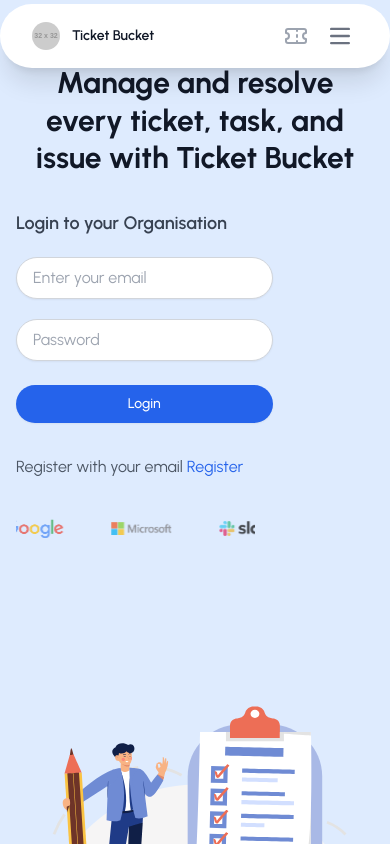
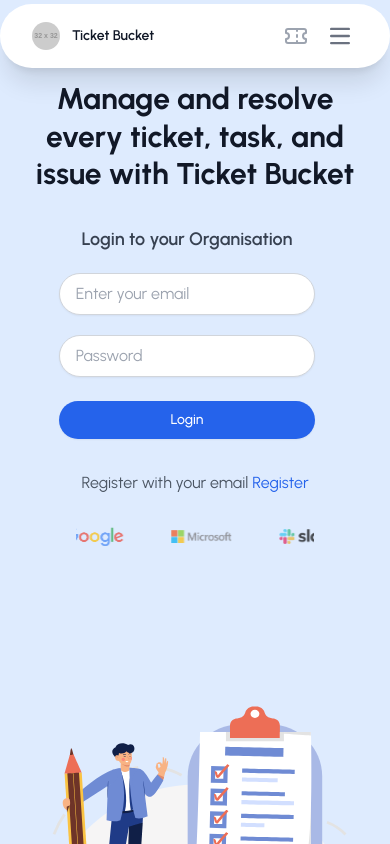
Before and after one commit to diptachoudhury/project-management, a Next.js app in the folder frontend/project-management/: page / in a window 390 px wide. Shown: the top 844 px of the page. Built offline with nearby package versions, Linux system fonts and the light colour scheme; no server answers.

Commit message:
Responsive

```diff
--- a/frontend/project-management/src/app/(dashboard)/layout.tsx
+++ b/frontend/project-management/src/app/(dashboard)/layout.tsx
@@ -67,9 +67,10 @@ if (isAuthenticated === null) {
 
 
   return (
-    <div className="flex h-screen overflow-hidden">
+    <div className="flex h-screen overflow-hidden bg-gray-50">
+
      <Sidebar />
-      <div className="flex-1 overflow-y-auto ">
+      <div className="flex-1 overflow-y-auto pl-20">
         {children}
       </div>
     </div>
--- a/frontend/project-management/src/app/(dashboard)/tickets/[domain]/page.tsx
+++ b/frontend/project-management/src/app/(dashboard)/tickets/[domain]/page.tsx
@@ -150,7 +150,7 @@ export default function OrgTickets({
                 Track progress, add tickets, and prioritize work efficiently.
               </p>
             </div>
-            <div className="pt-12 pb-12"> <span className="text-gray-700  text-sm font-extrabold p-4 bg-gray-200 rounded-2xl">{decodeURIComponent(domain).replace(/\s+/g, '-')}</span></div>
+            <div className="pt-12 pb-12"> <div className="text-gray-700  text-xs font-extrabold p-4 bg-gray-200 rounded-2xl">{decodeURIComponent(domain).replace(/\s+/g, '-')}</div></div>
           </div>
 
         <div className="grid grid-cols-1 md:grid-cols-3 gap-6">
--- a/frontend/project-management/src/app/globals.css
+++ b/frontend/project-management/src/app/globals.css
@@ -8,12 +8,12 @@
   --foreground: #171717;
 }
 
-/* @media (prefers-color-scheme: dark) {
+@media (prefers-color-scheme: dark) {
   :root {
     --background: #0a0a0a;
     --foreground: #ededed;
   }
-} */
+}
 
 html,
 body {
@@ -39,3 +39,7 @@ a {
   color: inherit;
   text-decoration: none;
 }
+
+html {
+  color-scheme: light;
+}
--- a/frontend/project-management/src/components/Login.tsx
+++ b/frontend/project-management/src/components/Login.tsx
@@ -48,10 +48,10 @@ const LoginForm: React.FC = () => {
   const handleSubmit = async (e: React.FormEvent) => {
     e.preventDefault();
 
-    // Mark all fields as touched on submit
+
     setTouched({ email: true, password: true });
 
-    // Validate all fields
+
     const isEmailValid = validateField('email', email);
     const isPasswordValid = validateField('password', password);
 
@@ -78,7 +78,7 @@ const LoginForm: React.FC = () => {
   };
 
   return (
-    <div className="flex flex-col items-start justify-start max-h-screen p-4 pl-0">
+    <div className="flex flex-col items-center lg:items-start justify-start max-h-screen p-4 pl-0">
       <h2 className="text-lg font-semibold text-gray-700 text-center mb-4">
         Login to your Organisation
       </h2>
@@ -98,10 +98,10 @@ const LoginForm: React.FC = () => {
             placeholder="Enter your email"
             className={`mt-1 block w-full px-4 py-2 border ${
               errors.email ? 'border-red-500' : 'border-gray-300'
-            } rounded-3xl shadow-sm focus:ring-blue-500 focus:border-blue-500 sm:text-sm transition duration-150`}
+            } rounded-3xl shadow-sm focus:border-blue-500 sm:text-sm transition duration-150`}
           />
           {errors.email && touched.email && (
-            <p className="mt-1 text-sm text-red-600">{errors.email}</p>
+            <p className="ml-6 md:ml:0 mt-1  text-sm text-red-600">{errors.email}</p>
           )}
         </div>
 
@@ -122,7 +122,7 @@ const LoginForm: React.FC = () => {
             } rounded-3xl shadow-sm focus:ring-blue-500 focus:border-blue-500 sm:text-sm transition duration-150 ease-in-out`}
           />
           {errors.password && touched.password && (
-            <p className="mt-1 text-sm text-red-600">{errors.password}</p>
+            <p className="ml-6 md:ml:0 mt-1 text-sm text-red-600">{errors.password}</p>
           )}
         </div>
 
--- a/frontend/project-management/src/components/Registration.tsx
+++ b/frontend/project-management/src/components/Registration.tsx
@@ -107,7 +107,7 @@ const RegistrationForm: React.FC = () => {
   };
 
   return (
-    <div className="flex flex-col items-start justify-start max-h-screen p-4 pl-0">
+    <div className="flex flex-col items-center lg:items-start justify-start max-h-screen p-4 pl-0">
       <h2 className="text-lg font-semibold text-gray-700 text-center mb-4">
         Register with your email
       </h2>
@@ -127,7 +127,7 @@ const RegistrationForm: React.FC = () => {
             } rounded-3xl shadow-sm focus:ring-blue-500 focus:border-blue-500 sm:text-sm transition duration-150`}
           />
           {errors.name && touched.name && (
-            <p className="mt-1 text-sm text-red-600">{errors.name}</p>
+            <p className="mt-1 ml-6 md:ml:0 text-sm text-red-600">{errors.name}</p>
           )}
         </div>
 
@@ -145,7 +145,7 @@ const RegistrationForm: React.FC = () => {
             } rounded-3xl shadow-sm focus:ring-blue-500 focus:border-blue-500 sm:text-sm transition duration-150`}
           />
           {errors.email && touched.email && (
-            <p className="mt-1 text-sm text-red-600">{errors.email}</p>
+            <p className="mt-1 ml-6 md:ml:0 text-sm text-red-600">{errors.email}</p>
           )}
         </div>
 
--- a/frontend/project-management/src/components/marketing/Footer.tsx
+++ b/frontend/project-management/src/components/marketing/Footer.tsx
@@ -2,7 +2,7 @@ import Link from 'next/link';
 
 export default function Footer() {
   return (
-    <footer className="bg-slate-100">
+    <footer className="bg-slate-100 text-gray-600">
       <div className="mx-auto w-full max-w-screen-lg p-4 py-6 lg:py-8">
         <div className="md:flex md:justify-between">
           <div className="mb-6 md:mb-0">
--- a/frontend/project-management/src/components/marketing/Hero.tsx
+++ b/frontend/project-management/src/components/marketing/Hero.tsx
@@ -17,7 +17,7 @@ export default function HeroSection({ children }: { children: ReactNode }) {
   }
 
   return (
-    <section className="relative pb-10 pt-16 bg-[#deebfe] lg:pt-24 lg:pb-10 overflow-hidden">
+    <section className="relative pb-10 pt-20 bg-[#deebfe] lg:pt-24 lg:pb-10 overflow-hidden">
 
 
       <div className="container mx-auto max-w-screen-lg px-4 relative z-10">
@@ -27,7 +27,7 @@ export default function HeroSection({ children }: { children: ReactNode }) {
             <h1 className="text-3xl md:text-3xl lg:text-4xl font-extrabold leading-tight mb-2">
              Manage and resolve every ticket, task, and issue with Ticket Bucket
             </h1>
-            <div className="mt-4 max-w-lg mx-auto lg:mx-0">
+            <div className="mt-4 max-w-lg mx-auto ">
              {toggleAuth && <RegistratioForm/> }
 
               {!toggleAuth && <LoginForm/> }
@@ -35,14 +35,15 @@ export default function HeroSection({ children }: { children: ReactNode }) {
 
 
               {/* Login link */}
-              <div className="mt-4 text-left lg:text-left text-gray-600">
+              <div className="mt-4 text-center lg:text-left text-gray-600">
                 {toggleAuth?  "Already have an account? " : "Register with your email "}
                 <span className="text-blue-600 hover:underline cursor-pointer" onClick={toggle}>
                   {toggleAuth? "Log in" : "Register"}
                 </span>
               </div>
+                <MarqueeSection/>
             </div>
-            <MarqueeSection/>
+
           </div>
 
           {/* Right Section: Jira Dashboard Mockup */}
--- a/frontend/project-management/src/components/marketing/Marquee.tsx
+++ b/frontend/project-management/src/components/marketing/Marquee.tsx
@@ -12,7 +12,7 @@ const companyLogos = [
 
 export default function MarqueeSection() {
   return (
-    <section className="bg-transparent py-6 overflow-hidden">
+    <section className="bg-transparent py-6 overflow-hidden flex justify-center lg:justify-start">
 
 
       <div className="w-2/3">
@@ -21,7 +21,7 @@ export default function MarqueeSection() {
           speed={40}
           pauseOnHover={false}
           loop={0}
-          className="py-4"
+          className="py-2"
         >
           {companyLogos.map((logo, index) => (
             <div key={index} className="flex items-center justify-center mx-6 md:mx-6">
--- a/frontend/project-management/src/sections/Features.tsx
+++ b/frontend/project-management/src/sections/Features.tsx
@@ -108,7 +108,7 @@ export default function HomePageSections() {
   ];
 
   return (
-    <div className="container mx-auto px-6 py-16">
+    <div className=" bg-white px-6 py-16">
       {features.map((feature) => (
         <FeatureSection key={feature.id} {...feature} />
       ))}
```
Also changed, not shown: frontend/project-management/src/components/marketing/Review.tsx (+5 -8 lines).
